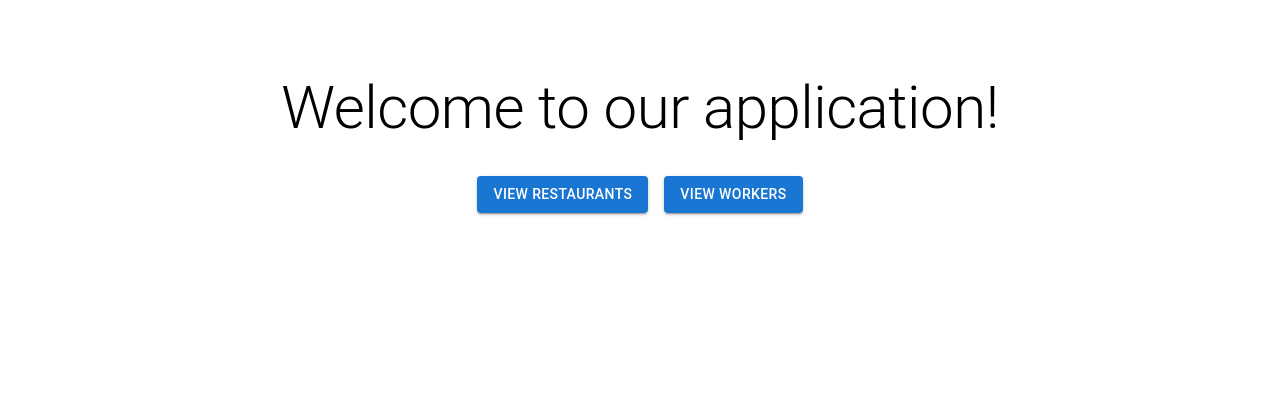
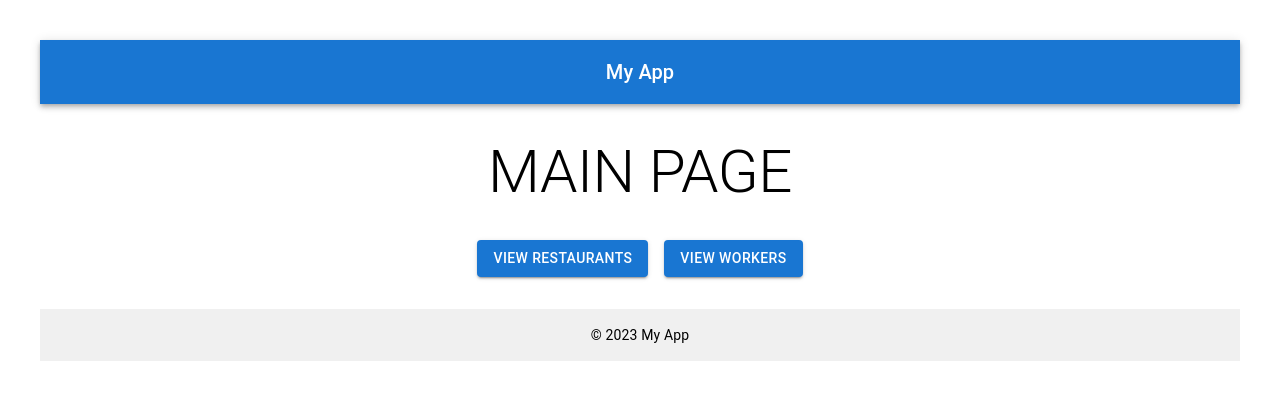
Before and after one commit to caliew/VITE_CRUD_TS, a React (Vite) app in the folder my-app/: page / in a window 1280 px wide. Shown: the top 400 px of the page. Built offline with nearby package versions, Linux system fonts and the light colour scheme.

Commit message:
Add Layout

```diff
--- /dev/null
+++ b/my-app/src/components/Footer.tsx
@@ -0,0 +1,15 @@
+// my-app/src/components/Footer.tsx
+import React from 'react';
+import { Box, Typography } from '@mui/material';
+
+const Footer = () => {
+  return (
+    <Box sx={{ textAlign: 'center', padding: 2, backgroundColor: '#f0f0f0' }}>
+      <Typography variant="body2" component="p">
+        &copy; 2023 My App
+      </Typography>
+    </Box>
+  );
+};
+
+export default Footer;
--- /dev/null
+++ b/my-app/src/components/Header.tsx
@@ -0,0 +1,17 @@
+// my-app/src/components/Header.tsx
+import React from 'react';
+import { AppBar, Toolbar, Typography } from '@mui/material';
+
+const Header = () => {
+  return (
+    <AppBar position="static">
+      <Toolbar>
+        <Typography variant="h6" component="div" sx={{ flexGrow: 1 }}>
+          My App
+        </Typography>
+      </Toolbar>
+    </AppBar>
+  );
+};
+
+export default Header;
--- a/my-app/src/components/MainPage.tsx
+++ b/my-app/src/components/MainPage.tsx
@@ -4,9 +4,10 @@ import { Link } from 'react-router-dom';
 
 const HomePage = () => {
   return (
+    <div>
       <Box sx={{ textAlign: 'center', margin: '0 auto', padding: 4, maxWidth: 800 }}>
         <Typography variant="h2" component="h1">
-        Welcome to our application!
+          MAIN PAGE
         </Typography>
         <Box sx={{ marginTop: 4 }}>
           <Button variant="contained" component={Link} to="/restaurants">
@@ -17,6 +18,7 @@ const HomePage = () => {
           </Button>
         </Box>
       </Box>
+    </div>
   );
 };
 
--- a/my-app/src/public/app/App.tsx
+++ b/my-app/src/public/app/App.tsx
@@ -3,10 +3,14 @@ import { BrowserRouter, Route, Routes } from 'react-router-dom';
 import MainPage from '../../components/MainPage';
 import RestaurantPage from '../../components/RestaurantPage';
 import WorkerPage from '../../components/WorkerPage';
+import Header from '../../components/Header';
+import Footer from '../../components/Footer';
 import './app.css';
 
 const App = () => {
   return (
+    <div>
+      <Header />
       <BrowserRouter >
         <Routes>
           <Route path="/" element={<MainPage />} />
@@ -14,6 +18,8 @@ const App = () => {
           <Route path="/workers" element={<WorkerPage />} />
         </Routes>
       </BrowserRouter>
+      <Footer />
+    </div>
   );
 };
 
```
Lines whose indentation alone changed are shown as unchanged.
